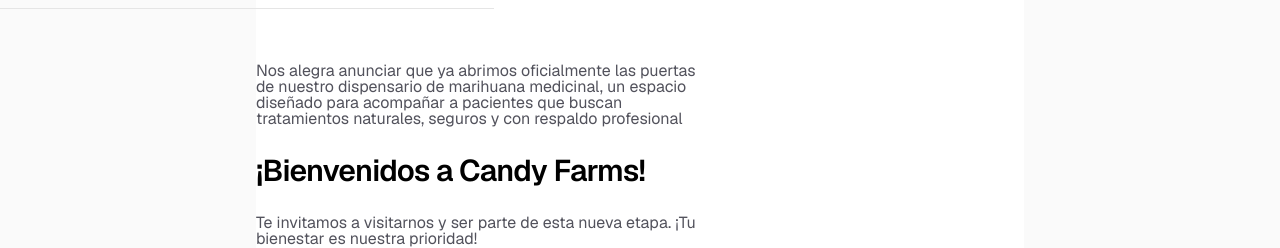
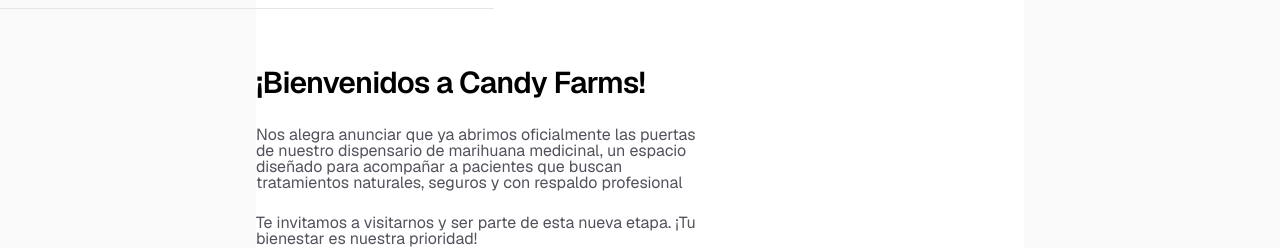
Before and after one commit to kurtsiwi/candy-farms-frontend, a Next.js app: page / in a window 1280 px wide. Shown: the part 134-382 px from the top of the page. Built offline with nearby package versions, Linux system fonts and the light colour scheme.

Commit message:
feat: remove duplicate header and adjust button formatting in Home component

```diff
--- a/app/page.tsx
+++ b/app/page.tsx
@@ -23,15 +23,15 @@
     <div className="flex min-h-screen items-center justify-center bg-zinc-50 font-sans dark:bg-black">
       <main className="flex min-h-screen w-full max-w-3xl flex-col items-center justify-between py-32 lg:py-16  px-8 bg-white dark:bg-black sm:items-start lg:justify-start xl:px-0 gap-8">
         <div className="flex flex-col items-center gap-6 text-center sm:items-start sm:text-left">
+          <h1 className="xs:max-w-xs lg:max-w-md text-3xl font-semibold leading-10 tracking-tight text-black dark:text-zinc-50">
+            ¡Bienvenidos a Candy Farms!
+          </h1>
           <p className="max-w-md text-base leading-4 text-zinc-600 dark:text-zinc-400 ">
             Nos alegra anunciar que ya abrimos oficialmente las puertas de
             nuestro dispensario de marihuana medicinal, un espacio diseñado para
             acompañar a pacientes que buscan tratamientos naturales, seguros y
             con respaldo profesional
           </p>
-          <h1 className="xs:max-w-xs lg:max-w-md text-3xl font-semibold leading-10 tracking-tight text-black dark:text-zinc-50">
-            ¡Bienvenidos a Candy Farms!
-          </h1>
           <p className="max-w-md text-base leading-4 text-zinc-600 dark:text-zinc-400">
             Te invitamos a visitarnos y ser parte de esta nueva etapa. ¡Tu
             bienestar es nuestra prioridad!
@@ -44,7 +44,7 @@
             onClick={handleWhatsAppRedirect}
           >
             {" "}
-            <PhoneCall /> WhatsApp
+            <PhoneCall/> WhatsApp
           </Button>
           <Button size="lg" variant="outline" onClick={handleFormRedirect}>
             {" "}
```
